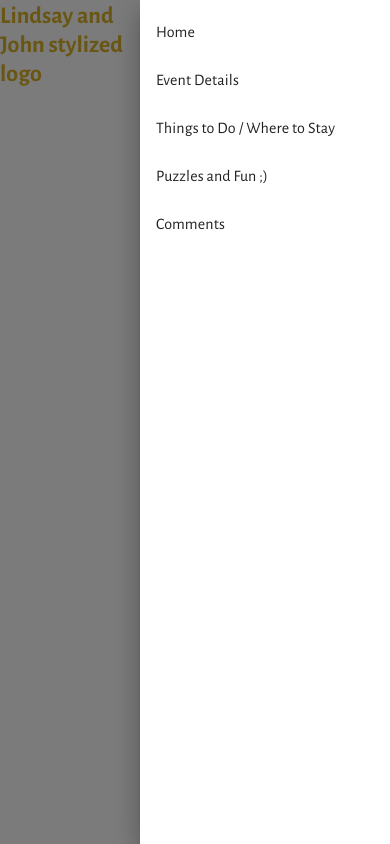
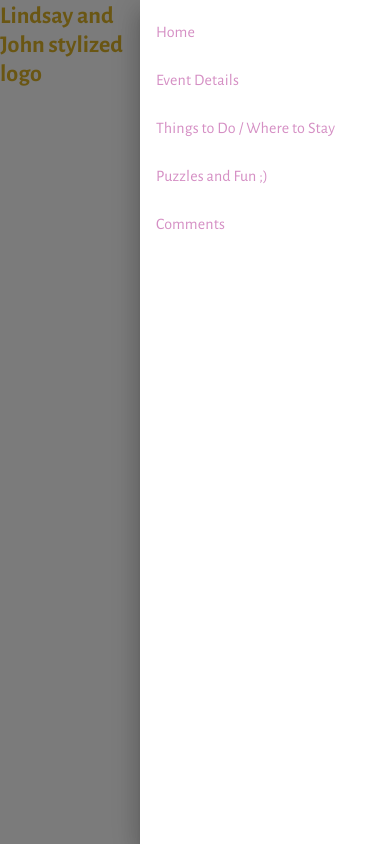
Before and after one commit to johnpmeyer/WeddingWebsite, a React (Create React App) app in the folder weddding_website/: page / in a window 390 px wide. Both pictures are taken after a click on the icon 382 px from the left and 45 px from the top of the page. Built offline with nearby package versions, Linux system fonts and the light colour scheme.

Commit message:
Adding colors to responsive navbar

```diff
--- a/weddding_website/src/components/Navbar.js
+++ b/weddding_website/src/components/Navbar.js
@@ -50,7 +50,7 @@ function Navbar() {
         <a href="">Comments</a>
       </div>
       <div className="navbar-menu-container">
-        <HiOutlineBars3 onClick={() => setOpenMenu(true)}/>
+        <HiOutlineBars3 onClick={() => setOpenMenu(true)} color='#D58FC4'/>
       </div>
       <Drawer open={openMenu} onClose={() => setOpenMenu(false)} anchor="right">
         <Box sx = {{width: 250}}
@@ -62,7 +62,7 @@ function Navbar() {
             {menuOptions.map((item) => (
               <ListItem key={item.text} disablePadding>
                 <ListItemButton component="a" href={item.link}>
-                  <ListItemText primary={item.text}></ListItemText>
+                  <ListItemText primary={item.text} primaryTypographyProps={{color: '#D58FC4'}}></ListItemText>
                 </ListItemButton>
               </ListItem>
             ))}
```
